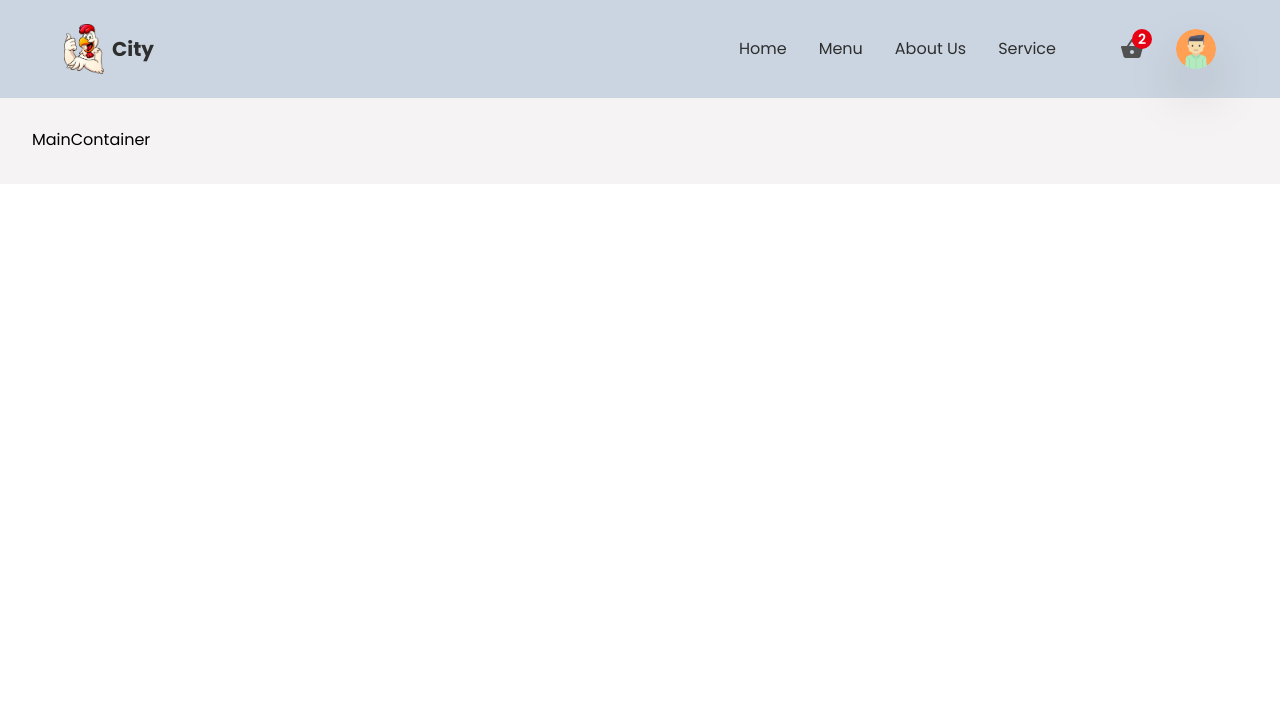
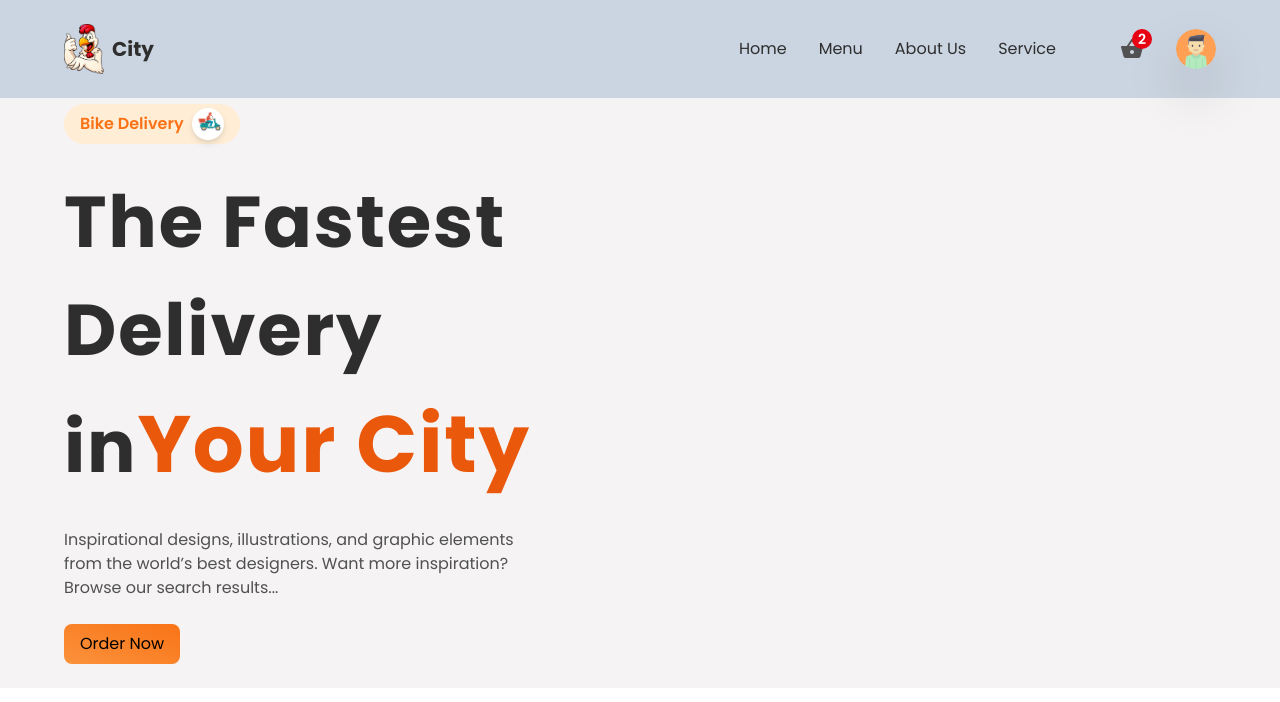
Before and after one commit to pleasehangry/Restaurant-Website, a React (Create React App) app: page / in a window 1280 px wide. Shown: the top 702 px of the page. Built offline with nearby package versions, Linux system fonts and the light colour scheme.

Commit message:
MainContainer #1

```diff
--- a/src/App.js
+++ b/src/App.js
@@ -9,7 +9,7 @@ const App = () => {
         <AnimatePresence exitBeforeEnter>
             <div className="w-screen h-auto flex flex-col bg-primary">
                 <Header />
-                <main className="mt-24 p-8 w-full">
+                <main className="mt-14 md:mt-20 px-4 md:px-16 py-4 w-full">
                     <Routes>
                         <Route path="/" element={<MainContainer />} />
                         <Route path="/createItem" element={<CreateContainer />} />
--- a/src/components/Header.jsx
+++ b/src/components/Header.jsx
@@ -106,6 +106,12 @@ const Header = () => {
             </div>
             {/* Mobile */}
             <div className="flex md:hidden w-full h-full items-center justify-between">
+                <div className="relative flex items-center justify-center">
+                    <MdShoppingBasket className="text-textColor text-2xl ml-8 cursor-pointer" />
+                    <div className="w-5 h-5 absolute -top-2 -right-2 rounded-full bg-cartNumBg flex items-center justify-center">
+                        <p className="text-sm text-white font-semibold">2</p>
+                    </div>
+                </div>
                 <Link to="/" className="flex items-center gap-2">
                     <img src={Logo} alt="Logo" className="w-10 object-cover" />
                     <p className="text-headingColor text-xl font-bold">City</p>
--- a/src/components/MainContainer.jsx
+++ b/src/components/MainContainer.jsx
@@ -1,7 +1,42 @@
 import React from 'react';
+import Delivery from './img/delivery.png';
 
 const MainContainer = () => {
-    return <div>MainContainer</div>;
+    return (
+        <div className="grid grid-cols-1 md:grid-cols-2 gap-2">
+            <div className="py-2 flex-1 flex flex-col items-center md:items-start md:justify-start justify-center gap-6">
+                <div className="flex items-center rounded-full gap-2 justify-center bg-orange-100 px-4 py-1">
+                    <p className="text-base text-orange-500 font-semibold">Bike Delivery</p>
+                    <div className="w-8 h-8 rounded-full overflow-hi bg-white drop-shadow-md">
+                        <img src={Delivery} alt="Delivery" className="w-full h-full object-contain rounded-full" />
+                    </div>
+                </div>
+                <p className="text-[2.5rem] lg:text-[4.5rem] font-bold tracking-wide text-headingColor">
+                    The Fastest Delivery in
+                    <span className="text-orange-600 text-[3rem] lg:text-[5rem]">Your City</span>
+                </p>
+                <p className="text-base text-textColor text-center md:text-left md:w-[80%]">
+                    Inspirational designs, illustrations, and graphic elements from the world’s best designers. Want
+                    more inspiration? Browse our search results...
+                </p>
+
+                <button
+                    type="button"
+                    className="bg-gradient-to-tr
+                     from-orange-400
+                     to-orange-500
+                     w-full px-4 py-2
+                     rounded-lg hover:shadow-lg
+                     transition-all ease-in-out
+                     duration-100 md:w-auto
+                     "
+                >
+                    Order Now
+                </button>
+            </div>
+            <div className="py-2 flex-1"></div>
+        </div>
+    );
 };
 
 export default MainContainer;
```
